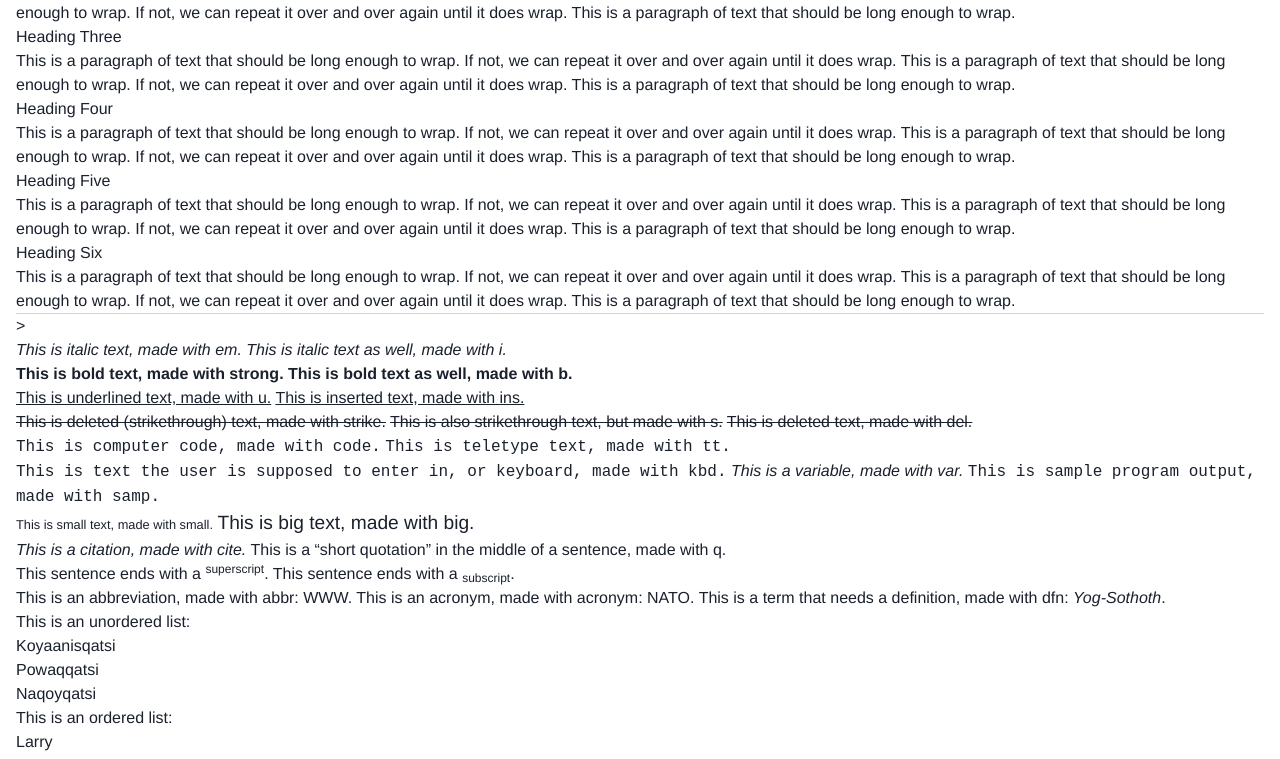
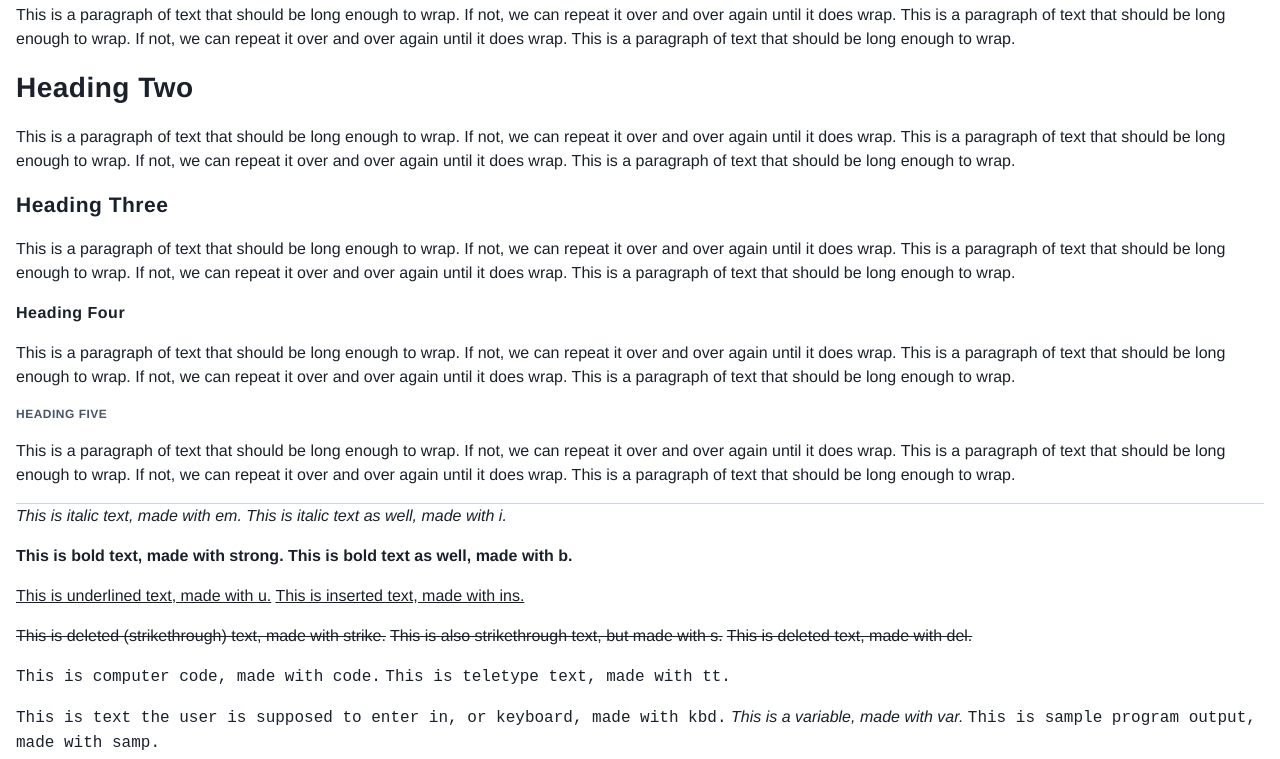
Before and after one commit to slightlyoffbeat/gatsby-starter, a Gatsby site: page /page-2 in a window 1280 px wide. Shown: the part 143-902 px from the top of the page. Built offline with nearby package versions, Linux system fonts and the light colour scheme; Gatsby itself is replaced by a stand-in of ours.

Commit message:
Heading Component, BlogPostStyles component

```diff
--- a/src/components/Type.js
+++ b/src/components/Type.js
@@ -1,3 +1,5 @@
+import React from 'react';
+import PropTypes from 'prop-types';
 import styled, { css } from 'styled-components';
 import { Link as GatsbyLink } from 'gatsby';
 import { spacing, typeSize } from '../styles/utils';
@@ -39,6 +41,15 @@ export const H5 = styled.h5`
   text-transform: uppercase;
   letter-spacing: 0.5px;
 `;
+
+export const Heading = ({ h1, h2, h3, h4, h5, ...props }) => {
+  if (h1) return <H1 {...props} />;
+  if (h2) return <H2 {...props} />;
+  if (h3) return <H3 {...props} />;
+  if (h4) return <H4 {...props} />;
+  if (h5) return <H5 {...props} />;
+  return <H1 {...props} />;
+};
 
 /* TYPE */
 export const P = styled.p`
@@ -120,3 +131,11 @@ export const UL = styled.ul`
 export const OL = styled.ul`
   ${baseListStyles};
 `;
+
+Heading.propTypes = {
+  h1: PropTypes.node,
+  h2: PropTypes.node,
+  h3: PropTypes.node,
+  h4: PropTypes.node,
+  h5: PropTypes.node,
+};
--- a/src/pages/page-2.js
+++ b/src/pages/page-2.js
@@ -1,13 +1,14 @@
 import React from 'react';
 import { Link } from 'gatsby';
 import Container from '../components/Container';
+import { Heading } from '../components/Type';
 
 import SEO from '../components/SEO';
 
 const SecondPage = () => (
   <Container>
     <SEO title="Page two" />
-    <h1>Heading One</h1>
+    <Heading h1>Heading One</Heading>
     <p>
       This is a paragraph of text that should be long enough to wrap. If not, we
       can repeat it over and over again until it does wrap. This is a paragraph
@@ -15,7 +16,7 @@ const SecondPage = () => (
       and over again until it does wrap. This is a paragraph of text that should
       be long enough to wrap.
     </p>
-    <h2>Heading Two</h2>
+    <Heading h2>Heading Two</Heading>
     <p>
       This is a paragraph of text that should be long enough to wrap. If not, we
       can repeat it over and over again until it does wrap. This is a paragraph
@@ -23,7 +24,7 @@ const SecondPage = () => (
       and over again until it does wrap. This is a paragraph of text that should
       be long enough to wrap.
     </p>
-    <h3>Heading Three</h3>
+    <Heading h3>Heading Three</Heading>
     <p>
       This is a paragraph of text that should be long enough to wrap. If not, we
       can repeat it over and over again until it does wrap. This is a paragraph
@@ -31,7 +32,7 @@ const SecondPage = () => (
       and over again until it does wrap. This is a paragraph of text that should
       be long enough to wrap.
     </p>
-    <h4>Heading Four</h4>
+    <Heading h4>Heading Four</Heading>
     <p>
       This is a paragraph of text that should be long enough to wrap. If not, we
       can repeat it over and over again until it does wrap. This is a paragraph
@@ -39,7 +40,7 @@ const SecondPage = () => (
       and over again until it does wrap. This is a paragraph of text that should
       be long enough to wrap.
     </p>
-    <h5>Heading Five</h5>
+    <Heading h5>Heading Five</Heading>
     <p>
       This is a paragraph of text that should be long enough to wrap. If not, we
       can repeat it over and over again until it does wrap. This is a paragraph
@@ -47,15 +48,7 @@ const SecondPage = () => (
       and over again until it does wrap. This is a paragraph of text that should
       be long enough to wrap.
     </p>
-    <h6>Heading Six</h6>
-    <p>
-      This is a paragraph of text that should be long enough to wrap. If not, we
-      can repeat it over and over again until it does wrap. This is a paragraph
-      of text that should be long enough to wrap. If not, we can repeat it over
-      and over again until it does wrap. This is a paragraph of text that should
-      be long enough to wrap.
-    </p>
-    <hr />>
+    <hr />
     <p>
       <em>This is italic text, made with em.</em>{' '}
       <i>This is italic text as well, made with i.</i>
--- a/src/styles/GlobalStyles.js
+++ b/src/styles/GlobalStyles.js
@@ -1,5 +1,6 @@
 import { createGlobalStyle } from 'styled-components';
 import theme from './theme';
+import { spacing, typeSize } from './utils';
 
 const GlobalStyle = createGlobalStyle`
   html {
@@ -11,6 +12,43 @@ const GlobalStyle = createGlobalStyle`
     -webkit-font-smoothing: antialiased;
     -moz-osx-font-smoothing: grayscale;
   }
+
+  h1, h2, h3, h4, h5 {
+    font-weight: 700;
+    font-family: ${props => props.theme.typography.headerFontFamily};
+    letter-spacing: 0.5px;
+    margin: 0;
+    padding: 0;
+    margin-bottom: ${spacing(4)};
+  }
+
+  h1 {
+    font-size: ${typeSize(3)};
+  }
+
+  h2 {
+    font-size: ${typeSize(2)};
+  }
+
+  h3 {
+    font-size: ${typeSize(1)};
+  }
+
+  h4 {
+    font-size: ${typeSize(0)};
+  }
+
+  h5 {
+    font-size: ${typeSize(-1)};
+    color: ${props => props.theme.colors.gray700};
+    text-transform: uppercase;
+    letter-spacing: 0.5px;
+  }
+
+  p {
+    margin-bottom: ${spacing(4)};
+  }
+
 
   /* *, *:before, *:after {
     box-sizing: inherit;
--- a/src/templates/blog-post.js
+++ b/src/templates/blog-post.js
@@ -5,6 +5,7 @@ import kebabCase from 'lodash/kebabCase';
 
 import { Link, graphql } from 'gatsby';
 import { MDXRenderer } from 'gatsby-plugin-mdx';
+import BlogPostStyles from '../styles/BlogPostStyles';
 
 const BlogPostTemplate = ({ data, pageContext }) => {
   const post = data.mdx;
@@ -13,6 +14,7 @@ const BlogPostTemplate = ({ data, pageContext }) => {
 
   return (
     <>
+      <BlogPostStyles>
         <h1>{post.frontmatter.title}</h1>
         <p>{post.frontmatter.date}</p>
         <p>
@@ -31,6 +33,7 @@ const BlogPostTemplate = ({ data, pageContext }) => {
         )}
         <MDXRenderer>{post.body}</MDXRenderer>
         <hr />
+      </BlogPostStyles>
 
       <ul>
         <li>
```
Also changed, not shown: package.json (+11 -11 lines), src/styles/BlogPostStyles.js (added, +51 -0 lines), 1 other file. Lines whose indentation alone changed are shown as unchanged.
